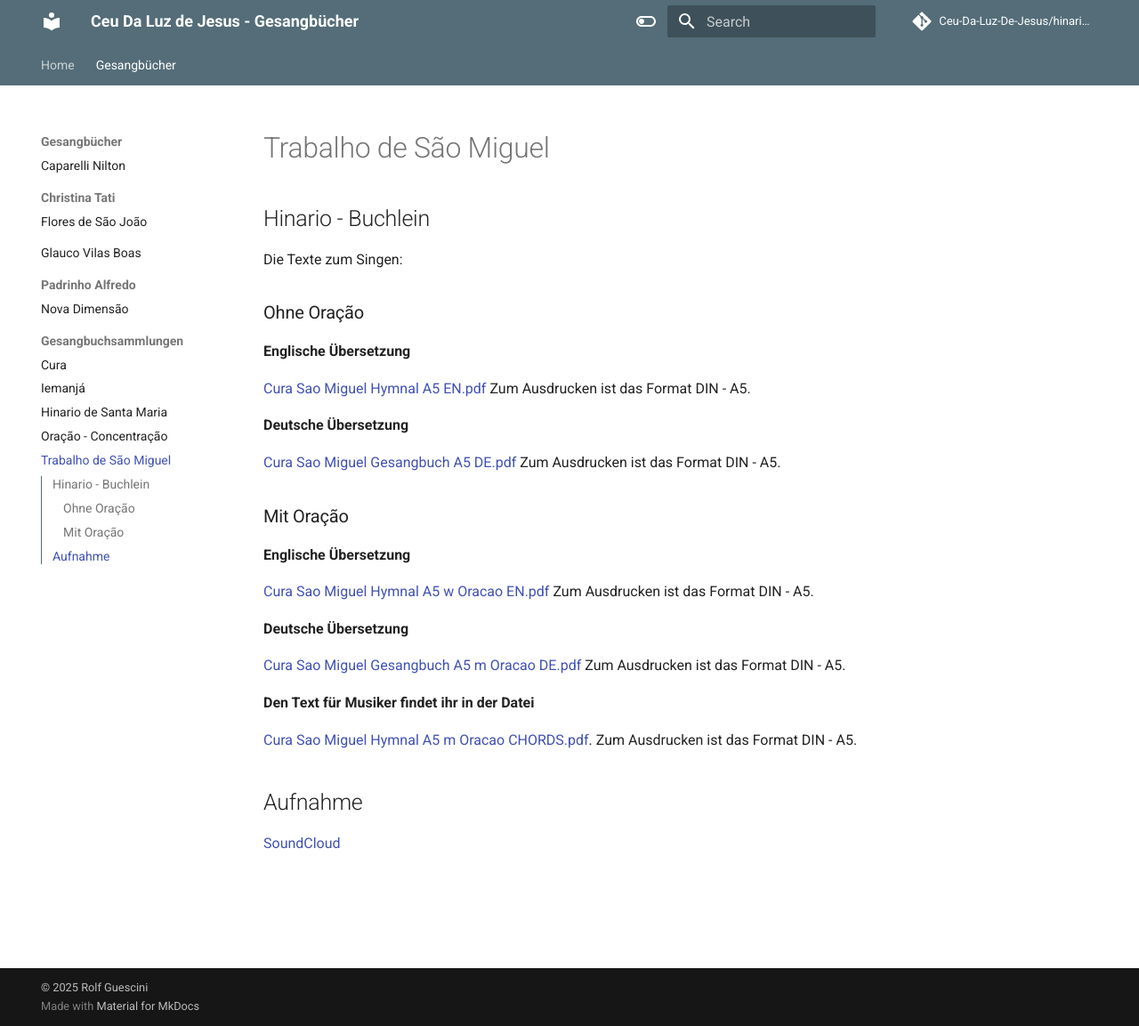
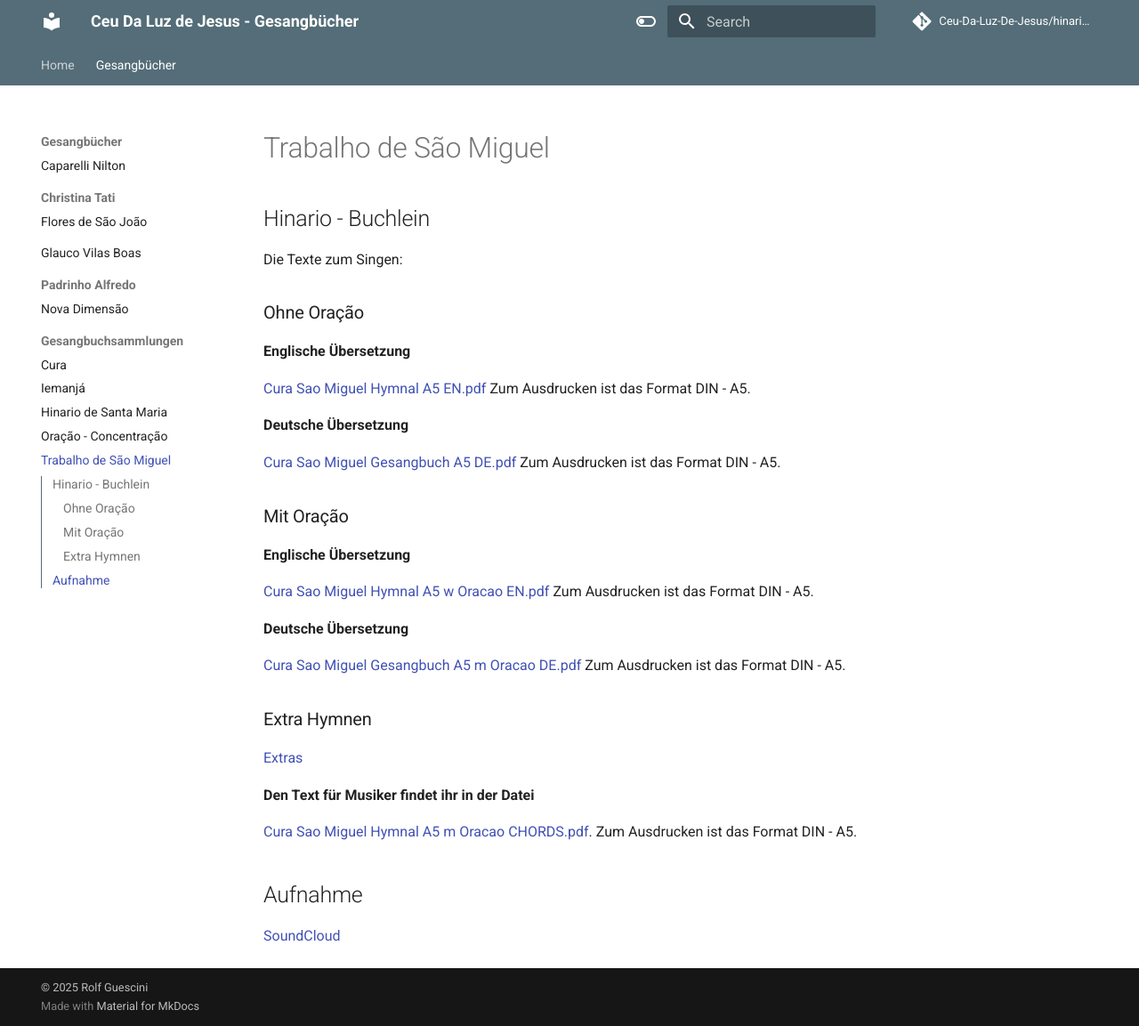
Before and after one commit to Ceu-Da-Luz-De-Jesus/hinarien, an MkDocs documentation site: the page built from docs/trabalhosaomiguel.md, in a window 1280 px wide and 1153 px high. Shown: the whole window at 89% size. Built offline with MkDocs 1.6.1 and Material for MkDocs 9.7.7, drawn with Linux system fonts in a browser that asks for light colours; comment, search, counter and statistics services are not loaded.

Commit message:
Update trabalhosaomiguel.md

```diff
--- a/docs/trabalhosaomiguel.md
+++ b/docs/trabalhosaomiguel.md
@@ -7,11 +7,11 @@ Die Texte zum Singen:
 
 **Englische Übersetzung**
 
-[Cura Sao Miguel Hymnal A5 EN.pdf](https://github.com/Ceu-Da-Luz-De-Jesus/hinarien/raw/main/Cura/Cura Sao Miguel Hymnal A5 EN.pdf) Zum Ausdrucken ist das Format DIN - A5.
+[Cura Sao Miguel Hymnal A5 EN.pdf](https://github.com/Ceu-Da-Luz-De-Jesus/hinarien/raw/main/Cura/Cura_Sao_Miguel_Hymnal_A5_EN.pdf) Zum Ausdrucken ist das Format DIN - A5.
 
 **Deutsche Übersetzung**
 
-[Cura Sao Miguel Gesangbuch A5 DE.pdf](https://github.com/Ceu-Da-Luz-De-Jesus/hinarien/raw/main/Cura/Cura Sao Miguel Gesangbuch A5 DE.pdf) Zum Ausdrucken ist das Format DIN - A5.
+[Cura Sao Miguel Gesangbuch A5 DE.pdf](https://github.com/Ceu-Da-Luz-De-Jesus/hinarien/raw/main/Cura/Cura_Sao_Miguel_Gesangbuch_A5_DE.pdf) Zum Ausdrucken ist das Format DIN - A5.
 
 
 
@@ -24,7 +24,9 @@ Die Texte zum Singen:
 
 [Cura Sao Miguel Gesangbuch A5 m Oracao DE.pdf](https://github.com/Ceu-Da-Luz-De-Jesus/hinarien/raw/main/Cura/Cura_Sao_Miguel_Gesangbuch_A5_m_Oracao_DE.pdf) Zum Ausdrucken ist das Format DIN - A5.
 
+### Extra Hymnen
 
+[Extras](https://github.com/Ceu-Da-Luz-De-Jesus/hinarien/raw/main/Cura/Cura_Sao_Miguel_Gesangbuch_A5_Extras.pdf)
 
 **Den Text für Musiker findet ihr in der Datei**
 
```
